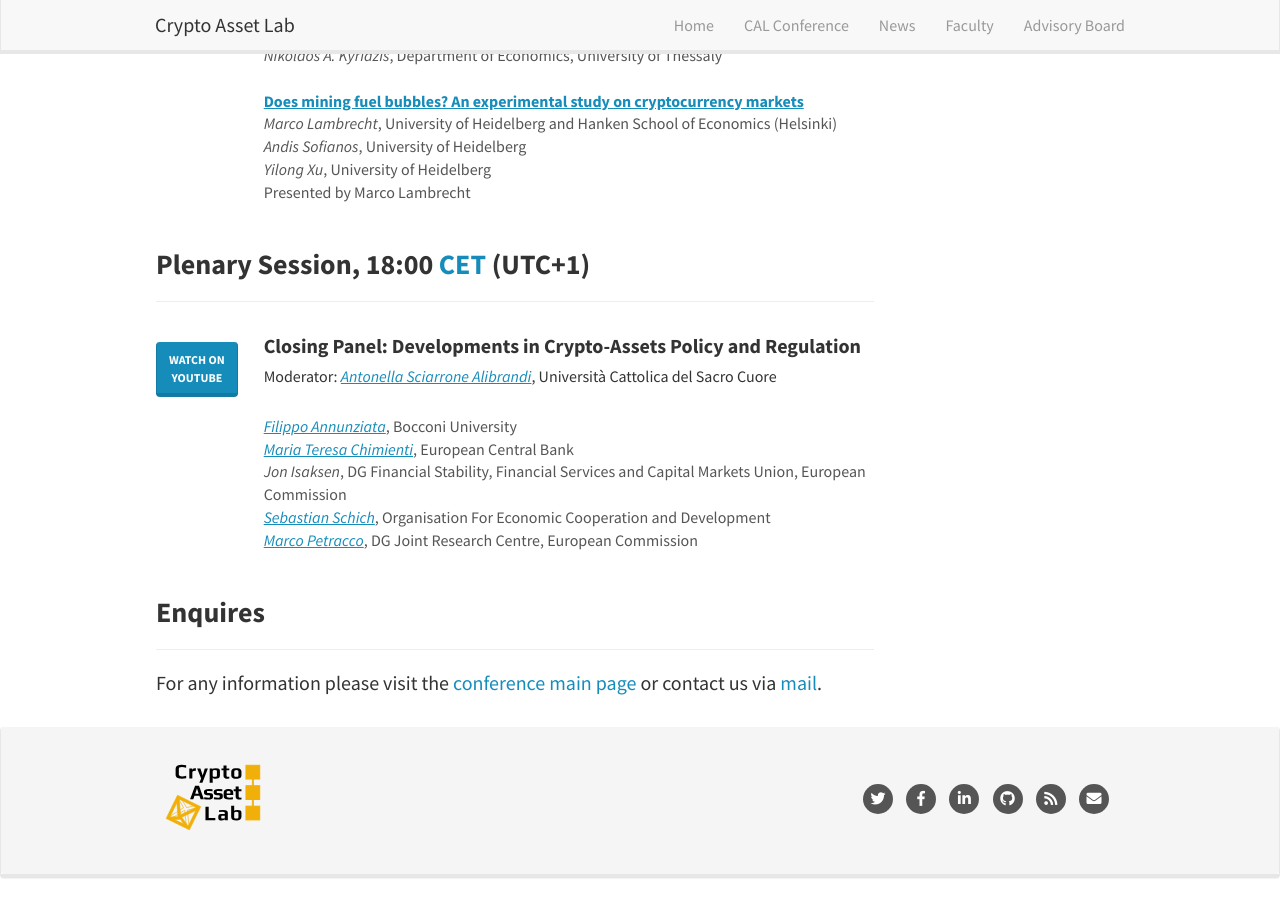
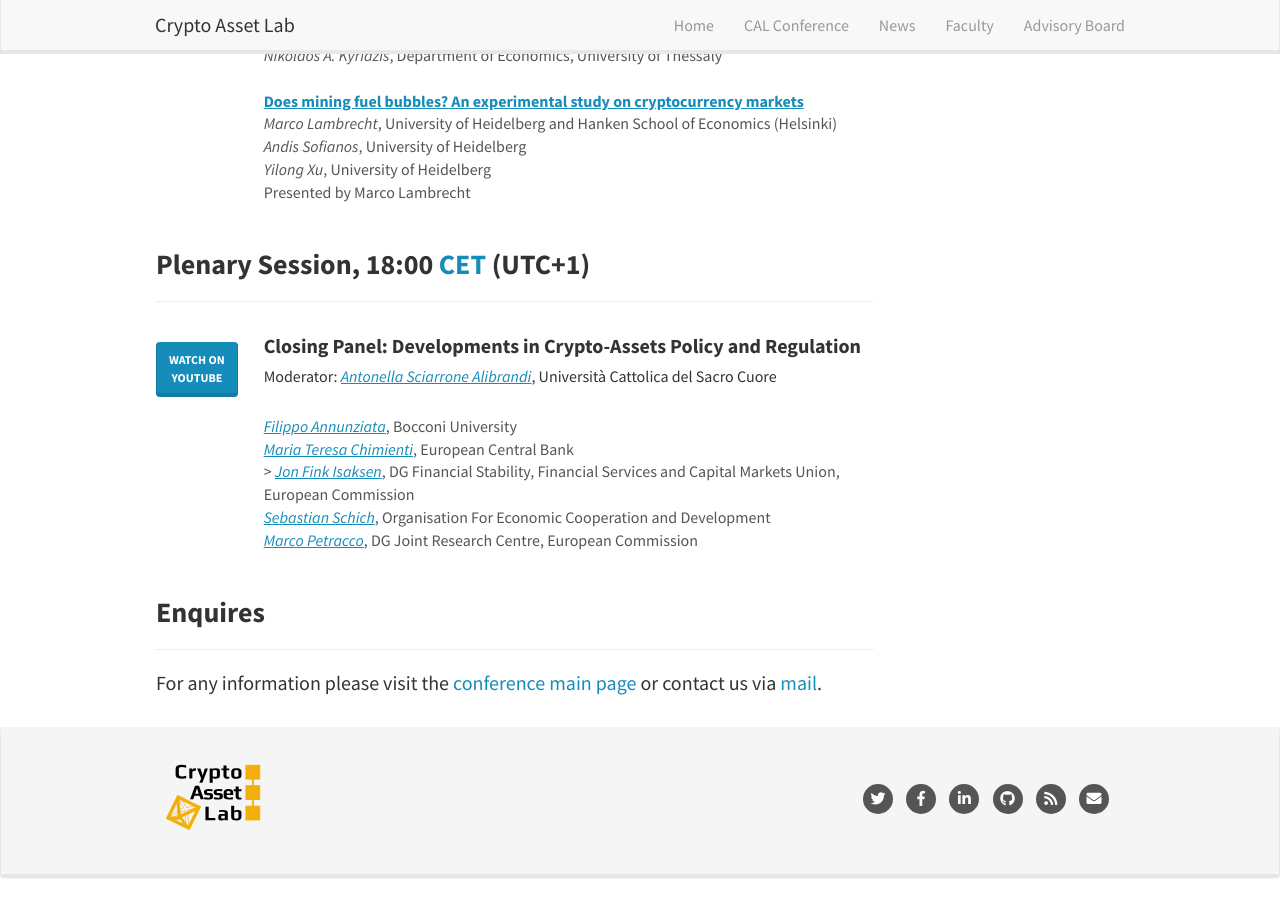
Before and after one commit to cryptoassetlab/cryptoassetlab.github.io, a Jekyll site: the page built from _pages/cal2020-program.html, in a window 1280 px wide and 900 px high, scrolled down 3375 px. Built offline with Jekyll 4.4.1, drawn with Linux system fonts in a browser that asks for light colours; nearby versions of some CDN libraries.

Commit message:
added link

```diff
--- a/_pages/cal2020-program.html
+++ b/_pages/cal2020-program.html
@@ -311,27 +311,33 @@
             </tr>
             <tr>
               <td width="15%"></td>
-              <td width="85%"><a href="http://faculty.unibocconi.it/filippoannunziata/"><i>Filippo Annunziata</i></a>,
-                Bocconi University<br></td>
-            </tr>
-            <tr>
-              <td width="15%"></td>
-              <td width="85%"><a
-                  href="https://www.ecb.europa.eu/pub/research/authors/profiles/maria-teresa-chimienti.en.html"><i>Maria
-                    Teresa Chimienti</i></a>, European Central Bank<br></td>
-            </tr>
-            <tr>
-              <td width="15%"></td>
-              <td width="85%"><i>Jon Isaksen</i>, DG Financial Stability, Financial Services and Capital Markets Union, European Commission<br></td>
+              <td width="85%">
+                <a href="http://faculty.unibocconi.it/filippoannunziata/"><i>Filippo Annunziata</i></a>, Bocconi University<br>
+              </td>
             </tr>
             <tr>
               <td width="15%"></td>
               <td width="85%">
-                <a href="https://www.linkedin.com/in/sebastian-schich-098795a/?originalSubdomain=fr"><i>Sebastian Schich</i></a>, Organisation For Economic Cooperation and Development<br></td>
+                <a href="https://www.ecb.europa.eu/pub/research/authors/profiles/maria-teresa-chimienti.en.html"><i>Maria Teresa Chimienti</i></a>, European Central Bank<br>
+              </td>
             </tr>
             <tr>
               <td width="15%"></td>
-              <td width="85%"><a href="https://www.linkedin.com/in/marcopetracco/"><i>Marco Petracco</i></a>, DG Joint Research Centre, European Commission<br></td>
+              <td width="85%">>
+                <a href="https://www.linkedin.com/in/jonisaksen/"><i>Jon Fink Isaksen</i></a>, DG Financial Stability, Financial Services and Capital Markets Union, European Commission<br>
+              </td>
+            </tr>
+            <tr>
+              <td width="15%"></td>
+              <td width="85%">
+                <a href="https://www.linkedin.com/in/sebastian-schich-098795a"><i>Sebastian Schich</i></a>, Organisation For Economic Cooperation and Development<br>
+              </td>
+            </tr>
+            <tr>
+              <td width="15%"></td>
+              <td width="85%">
+                <a href="https://www.linkedin.com/in/marcopetracco/"><i>Marco Petracco</i></a>, DG Joint Research Centre, European Commission<br>
+              </td>
             </tr>
           </table>
   </div>
```
